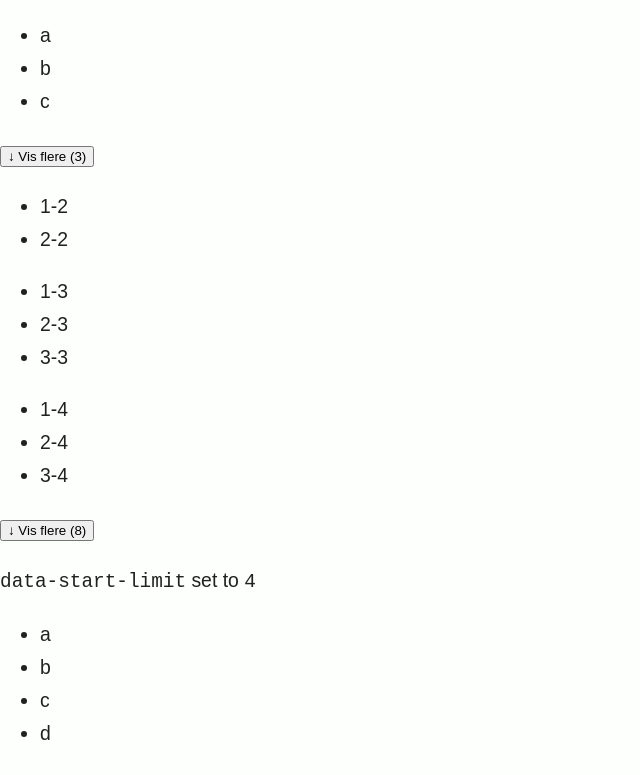
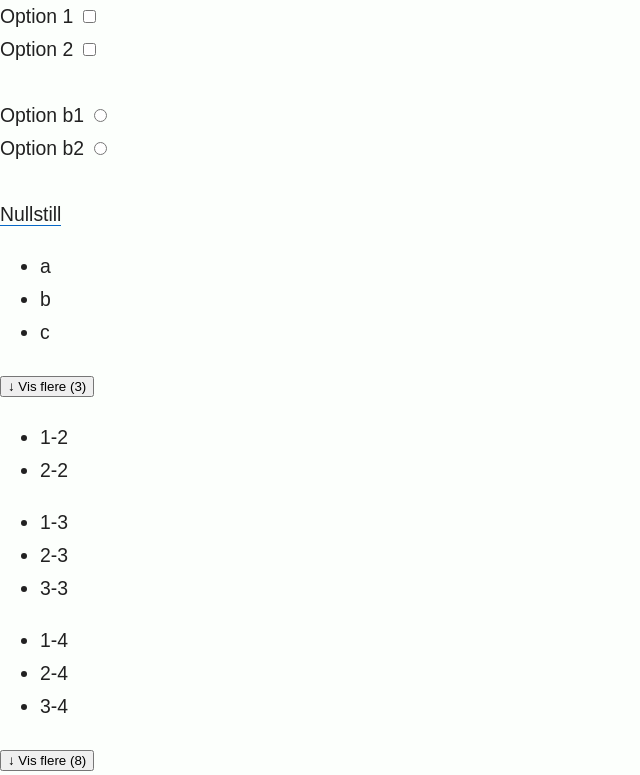
Before and after one commit to netliferesearch/hdir-vanilla-js, a website built with webpack: page index.html in a window 1280 px wide. Shown: the top 775 px of the page, without its empty margins (0-640 px from the left). Built offline with nearby package versions, Linux system fonts and the light colour scheme; files whose address does not match are found by name.

Commit message:
Adds example for filter toggler

```diff
--- a/index.html
+++ b/index.html
@@ -8,6 +8,29 @@
     <link rel="stylesheet" href="App.css" />
   </head>
   <body>
+    <aside id="filterToggler">
+      <form>
+        <label
+          >Option 1 <input type="checkbox" name="options" value="option1" />
+        </label>
+        <br />
+        <label
+          >Option 2 <input type="checkbox" name="options" value="option2" />
+        </label>
+        <br />
+        <br />
+        <label
+          >Option b1 <input type="radio" name="boptions" value="optionb1" />
+        </label>
+        <br />
+        <label
+          >Option b2 <input type="radio" name="boptions" value="optionb2" />
+        </label>
+        <br />
+        <br />
+        <a href="#" id="resetFilter">Nullstill</a>
+      </form>
+    </aside>
     <div class="js-expand-list">
       <ul>
         <li>a</li>
```
